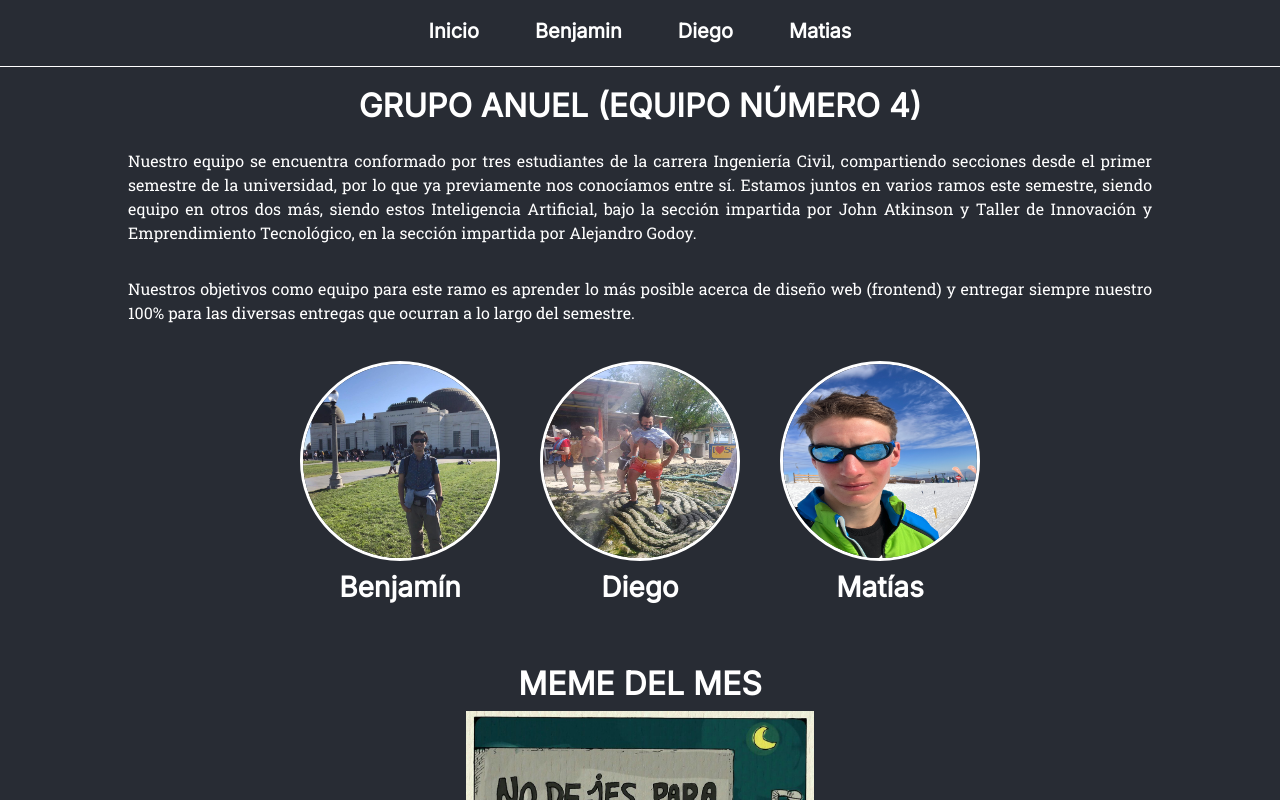
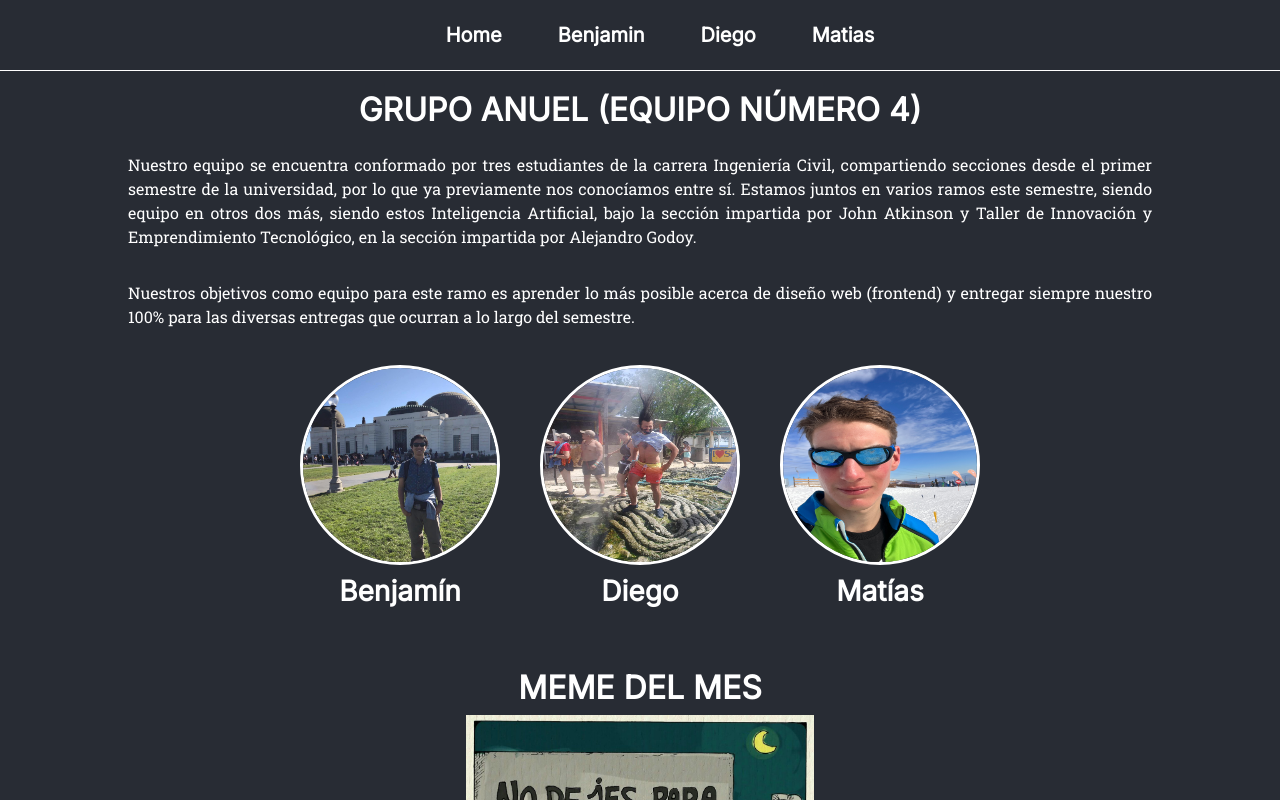
Before and after one commit to Qm-Dev/grupo4diseno20232, a React (Create React App) app in the folder tarea6/: page / in a window 1280 px wide. Shown: the top 800 px of the page. Built offline with nearby package versions, Linux system fonts and the light colour scheme.

Commit message:
Update Navbar.js

```diff
--- a/tarea6/src/Components/Navbar.js
+++ b/tarea6/src/Components/Navbar.js
@@ -19,36 +19,16 @@
   };
 
   return (
-    <nav className="navbar navbar-expand navbar-light" style={NavbarStyle}>
+  <nav className="navbar navbar-expand-lg navbar-dark" style={NavbarStyle}>
   <div className="container-fluid">
-        <button
-          className="navbar-toggler"
-          type="button"
-          data-mdb-toggle="collapse"
-          data-mdb-target="#navbarCenteredExample"
-          aria-controls="navbarCenteredExample"
-          aria-expanded="false"
-          aria-label="Toggle navigation"
-        >
-          <i className="fas fa-bars"></i>
+    <button className="navbar-toggler" type="button" data-bs-toggle="collapse" data-bs-target="#navbarNav" aria-controls="navbarNav" aria-expanded="false" aria-label="Toggle navigation">
+      <span className="navbar-toggler-icon"></span>
     </button>
-
-        <div
-          className="collapse navbar-collapse justify-content-center"
-          id="navbarCenteredExample"
-        >
-          <ul className="navbar-nav mb-1">
-            <li className="nav-item">
-              <a
-                className="nav-link active"
-                aria-current="page"
-                style={NavbarText}
-                href="#"
-              >
-                Inicio
-              </a>
+    <div className="collapse navbar-collapse" id="navbarNav">
+      <ul className="navbar-nav mb-1 mt-1 mx-auto">
+        <li className="nav-item ml-10" style={NavbarText}>
+          <a className="nav-link active" aria-current="page" href="#">Home</a>
         </li>
-
         {users.map((user, index) => (
               <li className="nav-item ml-10" key={index}>
                 <NavbarNewUser user={user} />
@@ -58,6 +38,7 @@
     </div>
   </div>
 </nav>
+
   );
 };
 
```
Lines whose indentation alone changed are shown as unchanged.
